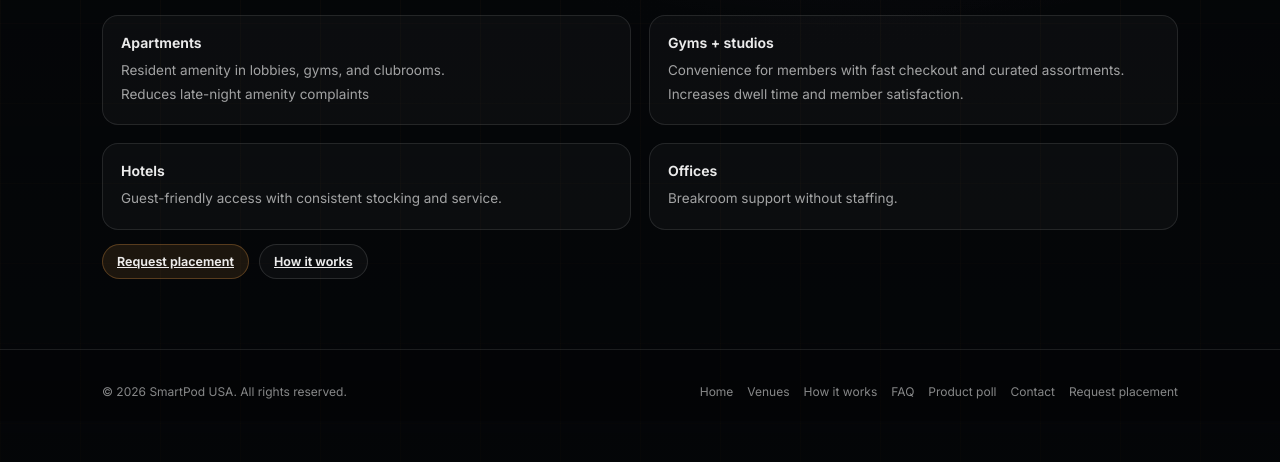
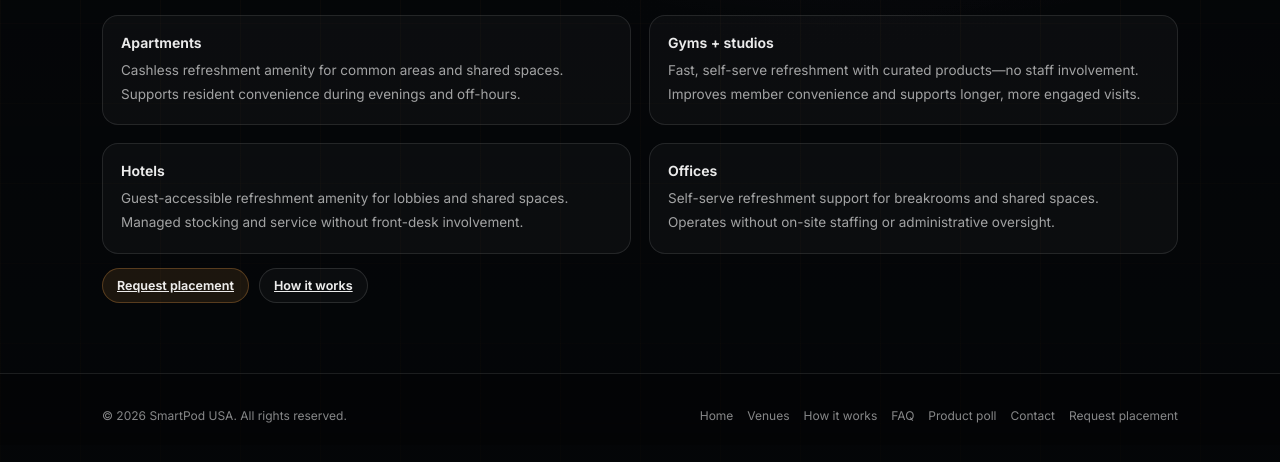
Before and after one commit to smartpodusa-spec/smartpodusa-spec.github.io, a plain HTML site: page venues.html in a window 1280 px wide. Shown: the part 296-758 px from the top of the page. Drawn offline with Linux system fonts and the light colour scheme.

Commit message:
Update venues.html

```diff
--- a/venues.html
+++ b/venues.html
@@ -64,21 +64,23 @@
       <div class="grid2">
         <div class="card">
           <h3>Apartments</h3>
-          <p>Resident amenity in lobbies, gyms, and clubrooms.</p>
-          <p>Reduces late-night amenity complaints</p>
+          <p>Cashless refreshment amenity for common areas and shared spaces.</p>
+          <p>Supports resident convenience during evenings and off-hours.</p>
         </div>
         <div class="card">
           <h3>Gyms + studios</h3>
-          <p>Convenience for members with fast checkout and curated assortments.</p>
-          <p>Increases dwell time and member satisfaction.</p>
+          <p>Fast, self-serve refreshment with curated products—no staff involvement.</p>
+          <p>Improves member convenience and supports longer, more engaged visits.</p>
         </div>
         <div class="card">
           <h3>Hotels</h3>
-          <p>Guest-friendly access with consistent stocking and service.</p>
+          <p>Guest-accessible refreshment amenity for lobbies and shared spaces.</p>
+          <p>Managed stocking and service without front-desk involvement.</p>
         </div>
         <div class="card">
           <h3>Offices</h3>
-          <p>Breakroom support without staffing.</p>
+          <p>Self-serve refreshment support for breakrooms and shared spaces.</p>
+          <p>Operates without on-site staffing or administrative oversight.</p>
         </div>
       </div>
 
```
